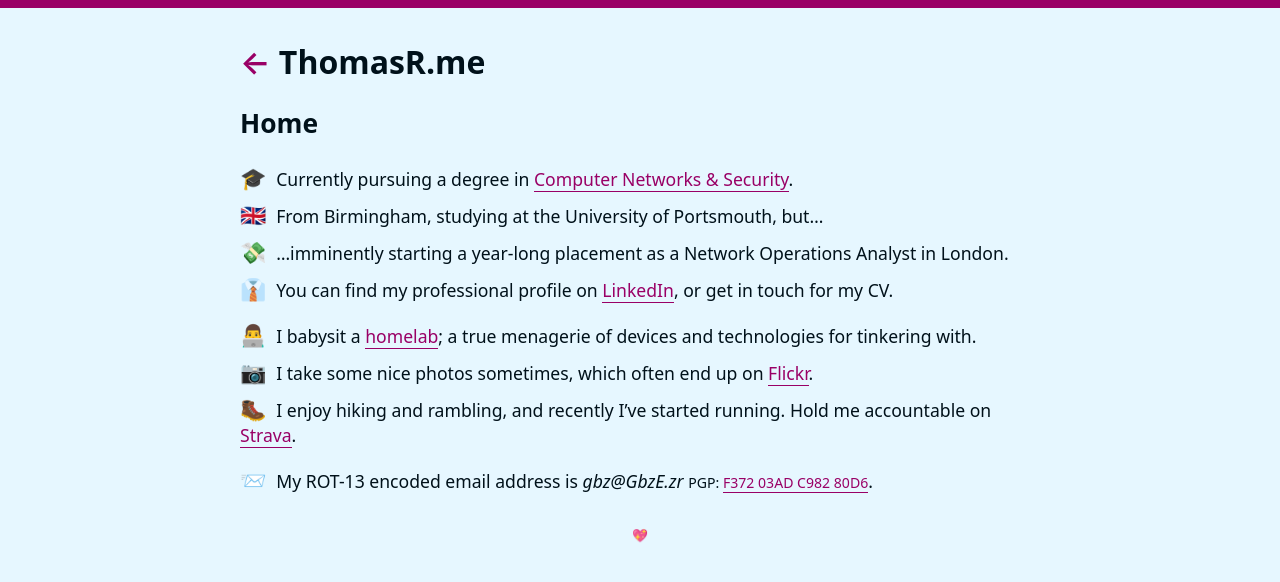
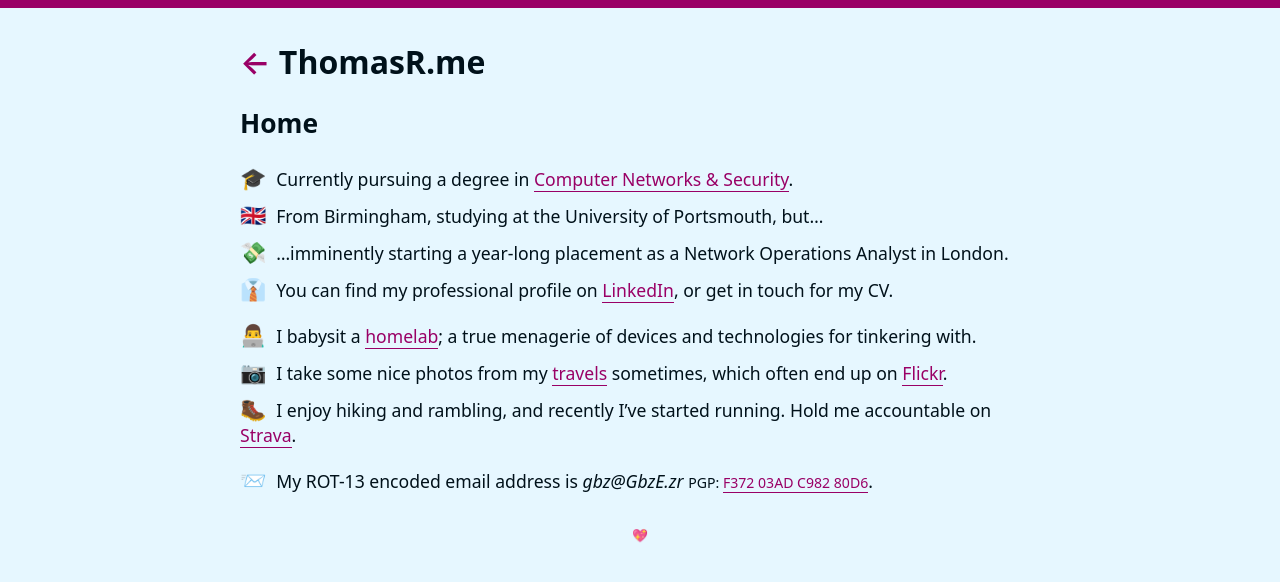
Before and after one commit to t5r7/thomasr.me, a Jekyll site: the page built from pages/index.md, in a window 1280 px wide. Shown: the top 582 px of the page. Built offline with Jekyll 4.4.1, drawn with Linux system fonts in a browser that asks for light colours; some web fonts are replaced.

Commit message:
add journeys page (#12)

```diff
--- a/_config.yml
+++ b/_config.yml
@@ -2,7 +2,7 @@
 description: "✌🏻 Personal website of Thomas 'Tom' Robinson"
 image: /static/img/blondtommodrawing-500.jpg
 
-baseurl: "/"
+baseurl: "" # no leading slash
 url: https://thomasr.me
 locale: en_GB
 
--- a/_includes/footer.html
+++ b/_includes/footer.html
@@ -1,5 +1,5 @@
 <footer>
-    <p>💖</p>
+    <p><a href="{{ site.baseurl}}/colophon" title="Colophon" aria>💖</a></p>
 </footer>
 
 {% if page.url == site.baseurl %}
--- a/pages/index.md
+++ b/pages/index.md
@@ -17,7 +17,7 @@
 <!-- comment to force new list -->
 
 * <span aria-hidden="true">👨‍💻</span> I babysit a [homelab]({{site.baseurl}}lab); a true menagerie of devices and technologies for tinkering with.
-* <span aria-hidden="true">📷</span> I take some nice photos sometimes, which often end up on [Flickr](https://www.flickr.com/people/imtom/).
+* <span aria-hidden="true">📷</span> I take some nice photos from my [travels]({{site.baseurl}}/journeys) sometimes, which often end up on [Flickr](https://www.flickr.com/people/imtom/).
 * <span aria-hidden="true">🥾</span> I enjoy hiking and rambling, and recently I've started running. Hold me accountable on [Strava](https://www.strava.com/athletes/93454796).
 
 <!-- comment to force new list -->
--- a/static/css/main.css
+++ b/static/css/main.css
@@ -137,6 +137,16 @@
     p {
         cursor: default;
     }
+
+    a {
+        text-decoration: none;
+        color: var(--accent);
+
+        &:hover {
+            color: var(--bg);
+            background-color: var(--accent);
+        }
+    }
 }
 
 /*
```
Also changed, not shown: other parts of _includes/footer.html (+1 -1 lines), pages/journeys.md (added, +11 -0 lines), pages/uses.md (+1 -1 lines).
